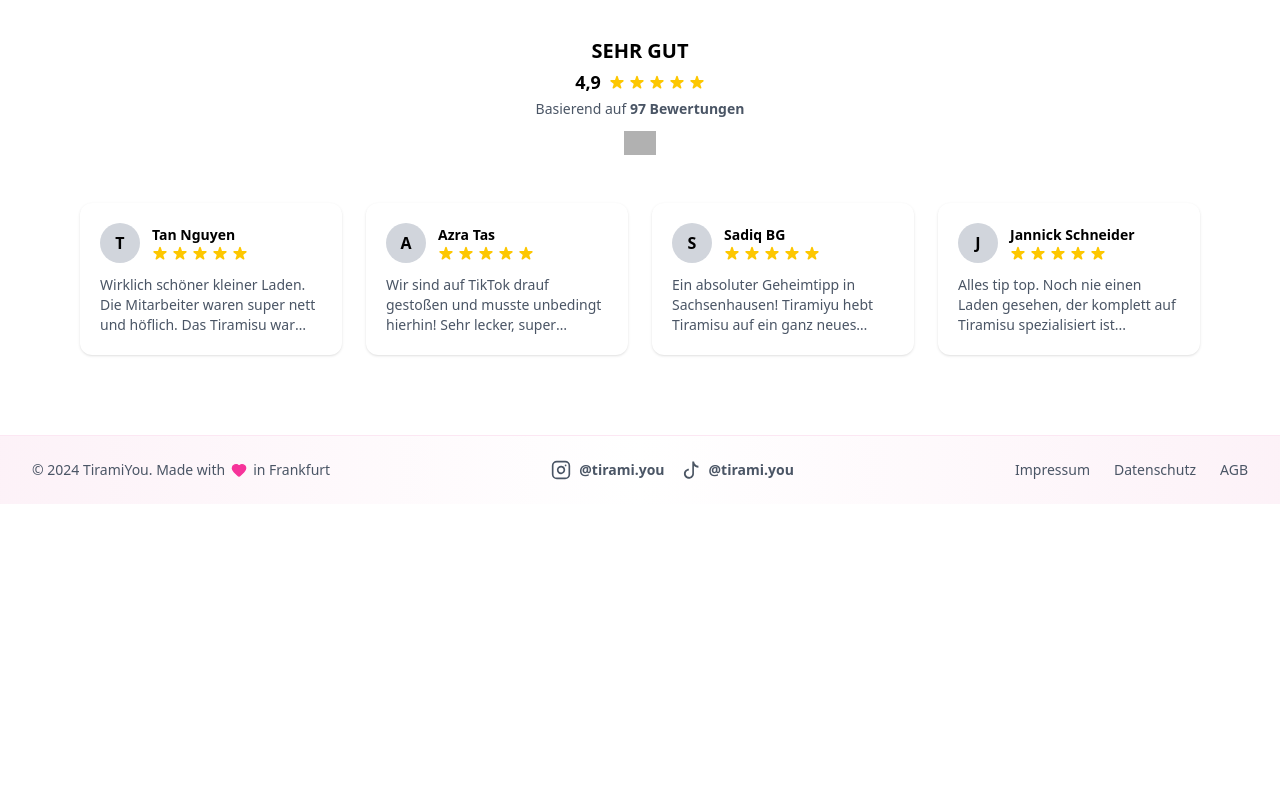
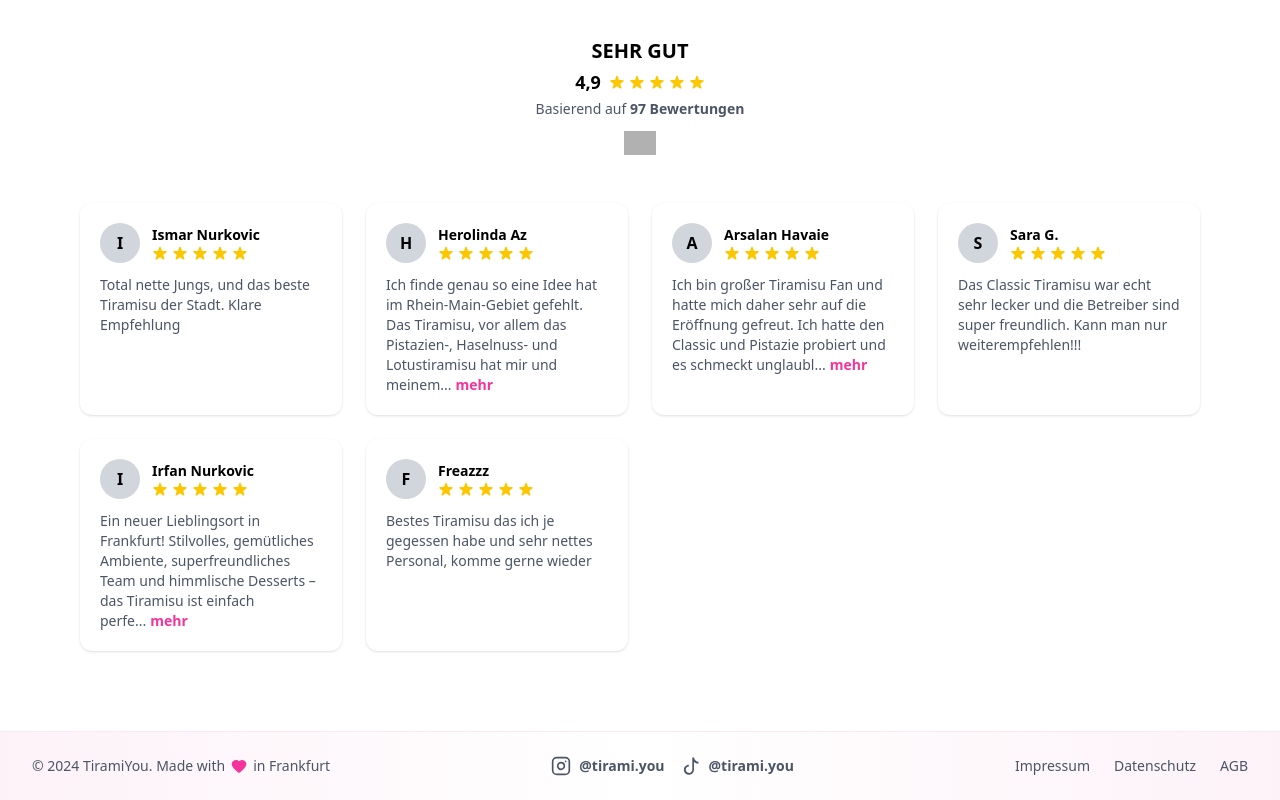
Before and after one commit to Aymxn147/React-Website, a React (Vite) app in the folder TiramiYou/: page / in a window 1280 px wide. Shown: the part 1899-2699 px from the top of the page. Before the commit the page ends 2403 px from the top, so only its background shows below. Built offline with nearby package versions, Linux system fonts and the light colour scheme; grey boxes are pictures that could not be loaded.

Commit message:
Bewertungen überarbeitet

```diff
--- a/TiramiYou/src/pages/Home.jsx
+++ b/TiramiYou/src/pages/Home.jsx
@@ -4,28 +4,47 @@ import AccessibilityMenu from "../components/AccessibilityMenu";
 /* ======================
    1️⃣ Reviews
 ====================== */
+/* ======================
+   1️⃣ Reviews (korrigiert)
+====================== */
 const reviews = [
   {
-    name: "Tan Nguyen",
-    text: "Wirklich schöner kleiner Laden. Die Mitarbeiter waren super nett und höflich. Das Tiramisu war unnormal lecker...",
+    name: "Ismar Nurkovic",
+    text: "Total nette Jungs, und das beste Tiramisu der Stadt. Klare Empfehlung",
     stars: 5,
   },
   {
-    name: "Azra Tas",
-    text: "Wir sind auf TikTok drauf gestoßen und musste unbedingt hierhin! Sehr lecker, super Auswahl...",
+    name: "Herolinda Az",
+    text: "Ich finde genau so eine Idee hat im Rhein-Main-Gebiet gefehlt. Das Tiramisu, vor allem das Pistazien-, Haselnuss- und Lotustiramisu hat mir und meinem Partner geschmeckt. Die restlichen Sorten, wie Raffaello- und das klassische Tiramisu werde ich auf jeden Fall auch noch testen. Die Mitarbeiter waren super freundlich, Kunden- und Serviceorientiert und auch die Location ist gelungen gewählt. Weiter so 💪🏼",
     stars: 5,
   },
   {
-    name: "Sadiq BG",
-    text: "Ein absoluter Geheimtipp in Sachsenhausen! Tiramiyu hebt Tiramisu auf ein ganz neues Level...",
+    name: "Arsalan Havaie",
+    text: `Ich bin großer Tiramisu Fan und hatte mich daher sehr auf die Eröffnung gefreut.
+Ich hatte den Classic und Pistazie probiert und es schmeckt unglaublich gut und das Team ist überaus freundlich und charismatisch.
+War auch froh noch rechtzeitig vor Ausverkauf da gewesen zu sein und trotz der hohen Nachfrage ein Cappuccino aufs Haus bekommen.
+#mademyday
+Viel Erfolg, freue mich weitere Sorten zu probieren!`,
     stars: 5,
   },
   {
-    name: "Jannick Schneider",
-    text: "Alles tip top. Noch nie einen Laden gesehen, der komplett auf Tiramisu spezialisiert ist...",
+    name: "Sara G.",
+    text: "Das Classic Tiramisu war echt sehr lecker und die Betreiber sind super freundlich. Kann man nur weiterempfehlen!!!",
+    stars: 5,
+  },
+  {
+    name: "Irfan Nurkovic",
+    text: `Ein neuer Lieblingsort in Frankfurt! Stilvolles, gemütliches Ambiente, superfreundliches Team und himmlische Desserts – das Tiramisu ist einfach perfekt: cremig, frisch und voller Geschmack. Dazu gibt’s hervorragenden Kaffee, der alles abrundet.
+Fazit: Fünf Sterne in jeder Kategorie – Geschmack, Qualität, Service und Atmosphäre. Ein Muss für alle, die guten Kaffee und feine Desserts lieben!`,
+    stars: 5,
+  },
+  {
+    name: "Freazzz",
+    text: "Bestes Tiramisu das ich je gegessen habe und sehr nettes Personal, komme gerne wieder",
     stars: 5,
   },
 ];
+
 
 /* ======================
    2️⃣ Sterne
@@ -54,7 +73,10 @@ function ReviewCard({ review }) {
   const [expanded, setExpanded] = useState(false);
 
   return (
-    <div className="bg-white rounded-xl shadow p-5 flex flex-col gap-3">
+    <div
+      onClick={() => setExpanded(!expanded)}
+      className="bg-white rounded-xl shadow p-5 flex flex-col gap-3 cursor-pointer"
+    >
       <div className="flex items-center gap-3">
         <div className="w-10 h-10 rounded-full bg-gray-300 flex items-center justify-center font-semibold">
           {review.name[0]}
@@ -65,16 +87,21 @@ function ReviewCard({ review }) {
         </div>
       </div>
 
-      <p
-        onClick={() => setExpanded(!expanded)}
-        className={`text-sm text-gray-600 cursor-pointer ${expanded ? "" : "line-clamp-3"
-          }`}
-      >
-        {review.text}
+      <p className="text-sm text-gray-600">
+        {expanded ? review.text : review.text.length > 150 ? review.text.slice(0, 150) + "..." : review.text}
+        {review.text.length > 150 && (
+          <span
+            onClick={(e) => { e.stopPropagation(); setExpanded(!expanded); }}
+            className="text-pink-500 font-semibold ml-1"
+          >
+            {expanded ? "weniger" : "mehr"}
+          </span>
+        )}
       </p>
     </div>
   );
 }
+
 
 /* ======================
    4️⃣ Home Page
```
